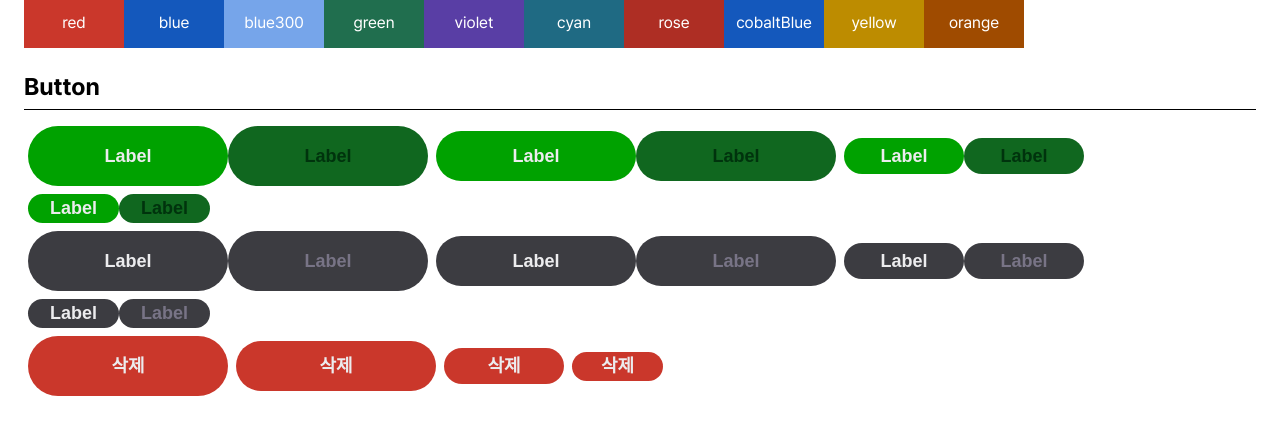
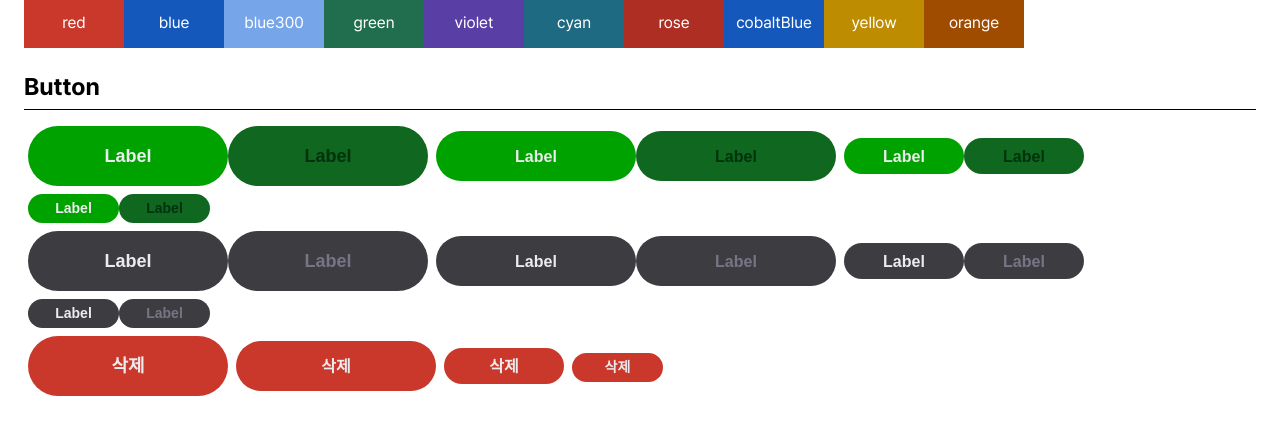
Before and after one commit to Codeit-FE18-Part3-Team4/Taskify, a Next.js app: page /test-components in a window 1280 px wide. Shown: the part 1080-1508 px from the top of the page. Built offline with nearby package versions, Linux system fonts and the light colour scheme.

Commit message:
♻️ refactor [#4] 리뷰 수정 사항 적용

```diff
--- a/src/components/button/button.module.css
+++ b/src/components/button/button.module.css
@@ -4,10 +4,6 @@
   border-radius: 100px;
   cursor: pointer;
   transition: 0.3s ease-in-out;
-}
-.auto {
-  width: 100%;
-  height: 60px;
 }
 .lg {
   width: 200px;
@@ -27,9 +23,6 @@
 }
 .widthFull{
   width: 100%;
-}
-.heightFull{
-  height: 100%;
 }
 .primary {
   background: var(--color-brand500);
--- a/src/components/button/button.tsx
+++ b/src/components/button/button.tsx
@@ -13,44 +13,40 @@ export enum ButtonSize {
   Medium = "md",
   Small = "sm",
   XSmall = "xs",
-  Auto = "auto",
 }
 
-export const ButtonFontSize = {
-  lg2SemiBold: Typography.lg2SemiBold,
-  lgSemiBold: Typography.lgSemiBold,
-  mdSemiBold: Typography.mdSemiBold
-} as const;
+const FONT_SIZE: Record<ButtonSize, string> = {
+  [ButtonSize.Large]: Typography.lg2SemiBold,
+  [ButtonSize.Medium]: Typography.lgSemiBold,
+  [ButtonSize.Small]: Typography.lgSemiBold,
+  [ButtonSize.XSmall]: Typography.mdSemiBold,
+};
 
 interface ButtonProps {
   children: ReactNode;
   variant?: ButtonVariant;
   size?: ButtonSize;
-  fontSize?: typeof ButtonFontSize[keyof typeof ButtonFontSize];
   disabled?: boolean;
   isWidthFull?: boolean;
-  isHeightFull?: boolean;
   onClick?: MouseEventHandler<HTMLButtonElement>;
 }
 
 export default function Button({
   children,
   variant = ButtonVariant.Primary,
-  size = ButtonSize.Auto,
-  fontSize = ButtonFontSize.lg2SemiBold,
+  size = ButtonSize.Large,
   disabled,
   isWidthFull,
-  isHeightFull,
   onClick,
 }: ButtonProps) {
   const disabledStyle = disabled === true ? styles.disabled : "";
   return (
     <button
-      className={`${styles.button} ${styles[variant]} ${styles[size]} ${fontSize} ${isWidthFull ? styles.widthFull : ""} ${isHeightFull ? styles.heightFull : ""} ${disabledStyle}`}
+      className={`${styles.button} ${styles[variant]} ${styles[size]} ${FONT_SIZE} ${isWidthFull ? styles.widthFull : ""} ${disabledStyle}`}
       disabled={disabled}
       onClick={onClick}
     >
-      <span>{children}</span>
+      <span className={FONT_SIZE[size]}>{children}</span>
     </button>
   );
 }
```
